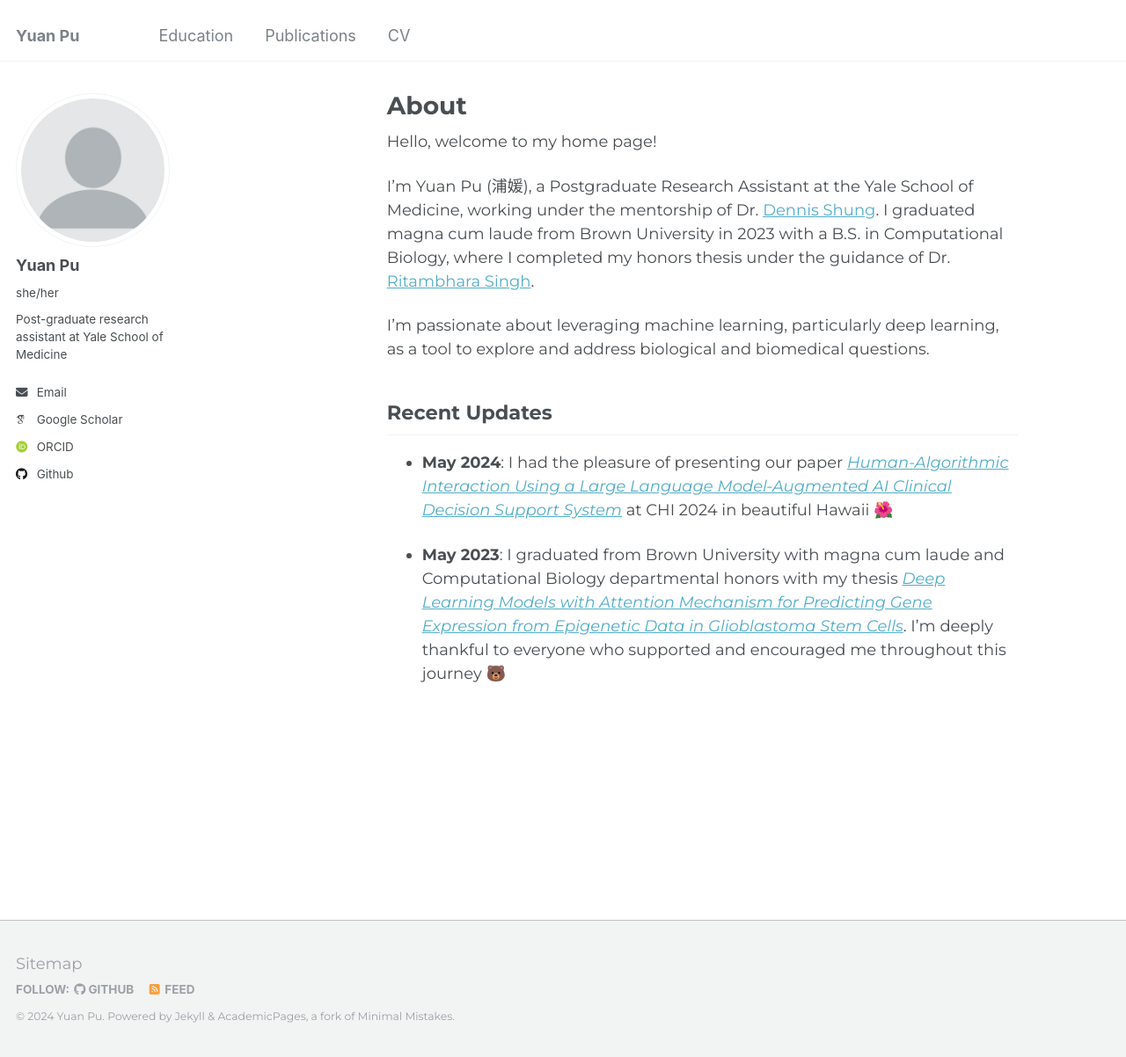
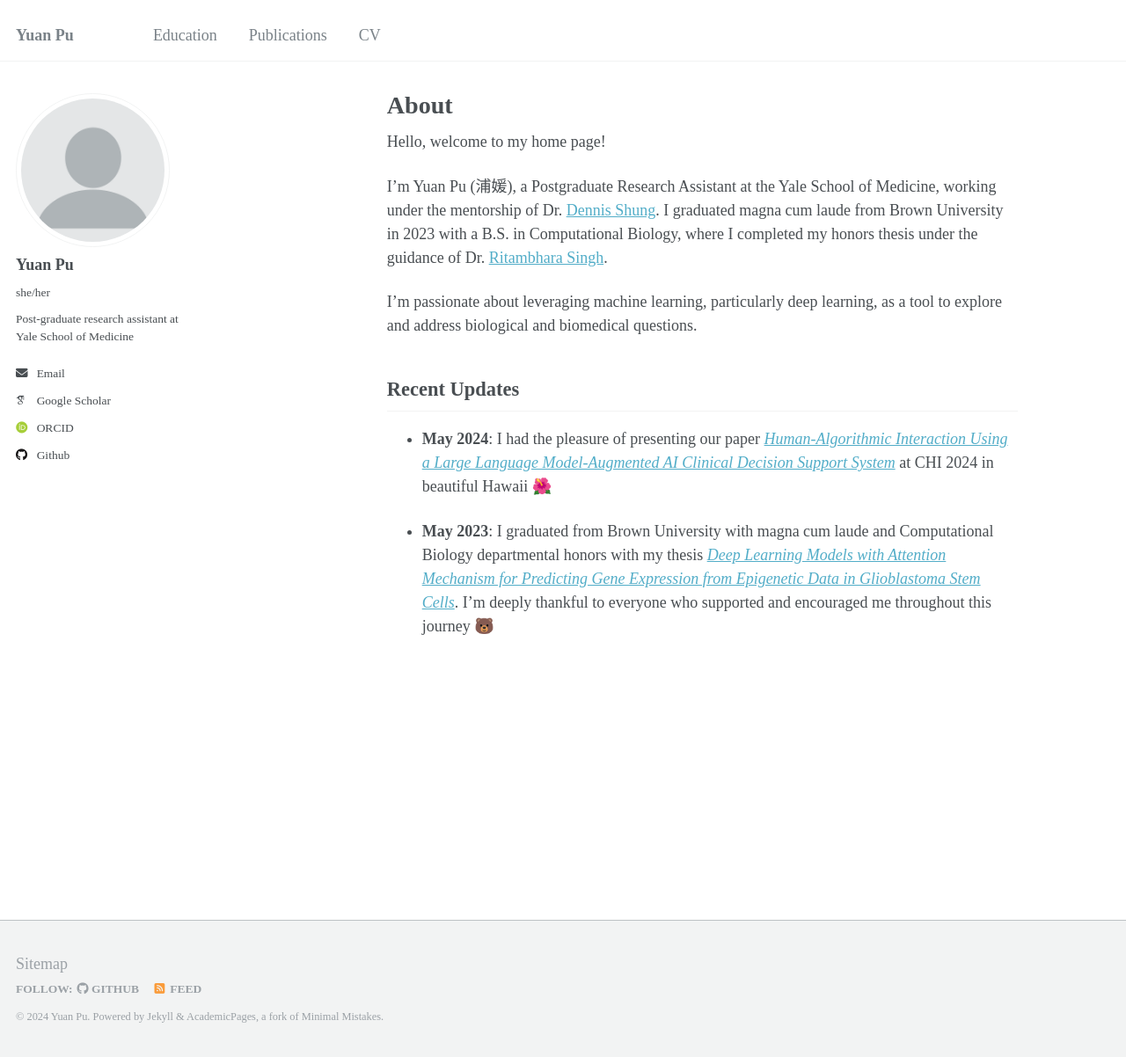
Before and after one commit to yuan-pu/yuan-pu_academicPages, a Jekyll site: the page built from _pages/about.md, in a window 1280 px wide and 1202 px high. Shown: the whole window at 88% size. Built offline with Jekyll 4.4.1, drawn with Linux system fonts in a browser that asks for light colours; some web fonts are replaced.

Commit message:
Update _variables.scss

```diff
--- a/_sass/_variables.scss
+++ b/_sass/_variables.scss
@@ -14,7 +14,7 @@ $indent-var                 : 1.3em;
 
 /* system typefaces */
 $serif                      : "Merriweather", Times, serif;
-$sans-serif                 : "San Francisco", -apple-system, ".SFNSText-Regular", "Roboto", "Segoe UI", "Helvetica Neue", "Lucida Grande", Arial, sans-serif;
+$sans-serif                 : "Montserrat" -apple-system, ".SFNSText-Regular", "Roboto", "Segoe UI", "Helvetica Neue", "Lucida Grande", "San Francisco", Arial, sans-serif;
 $monospace                  : Monaco, Consolas, "Lucida Console", monospace;
 
 /* sans serif typefaces */
```
